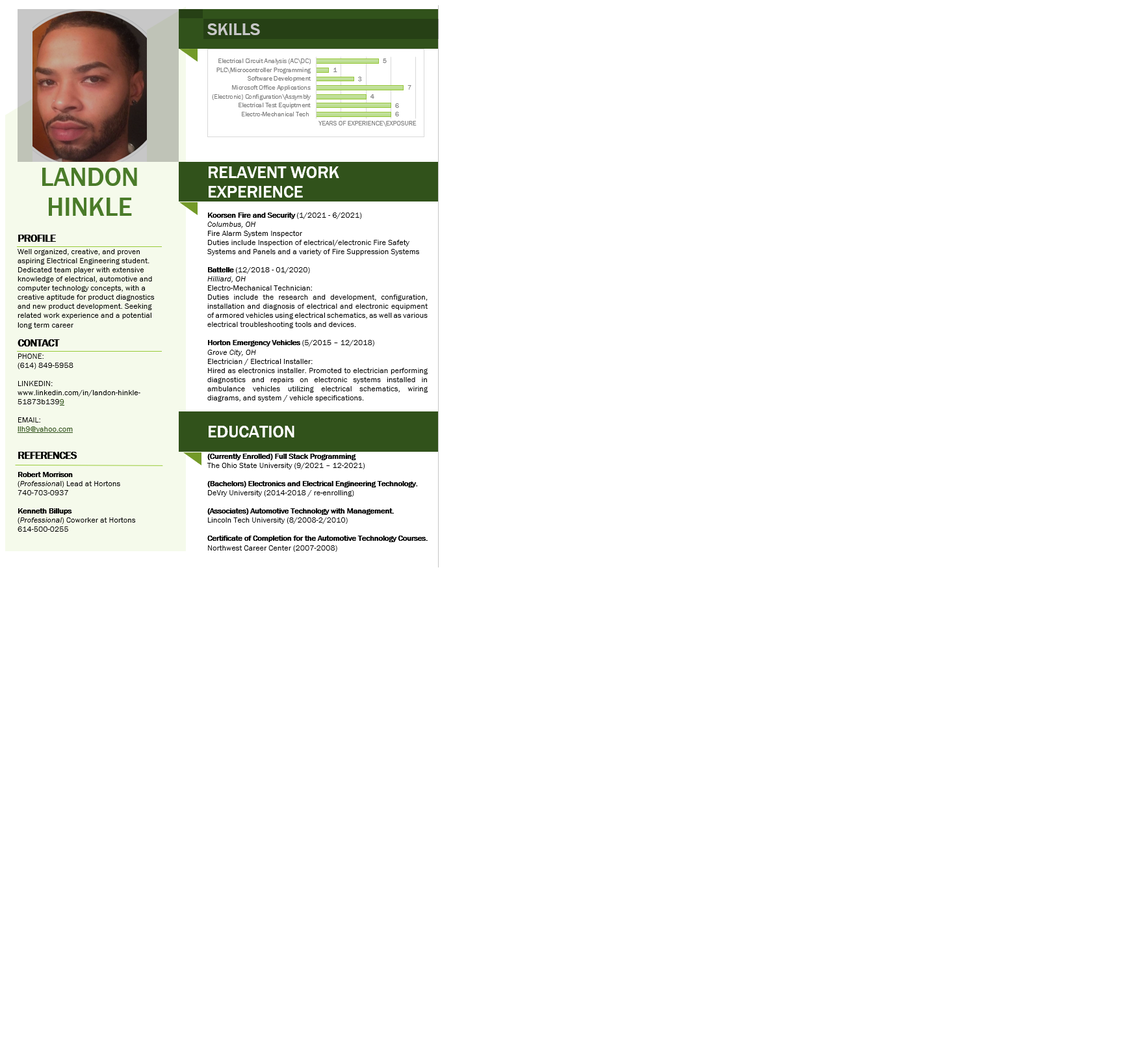
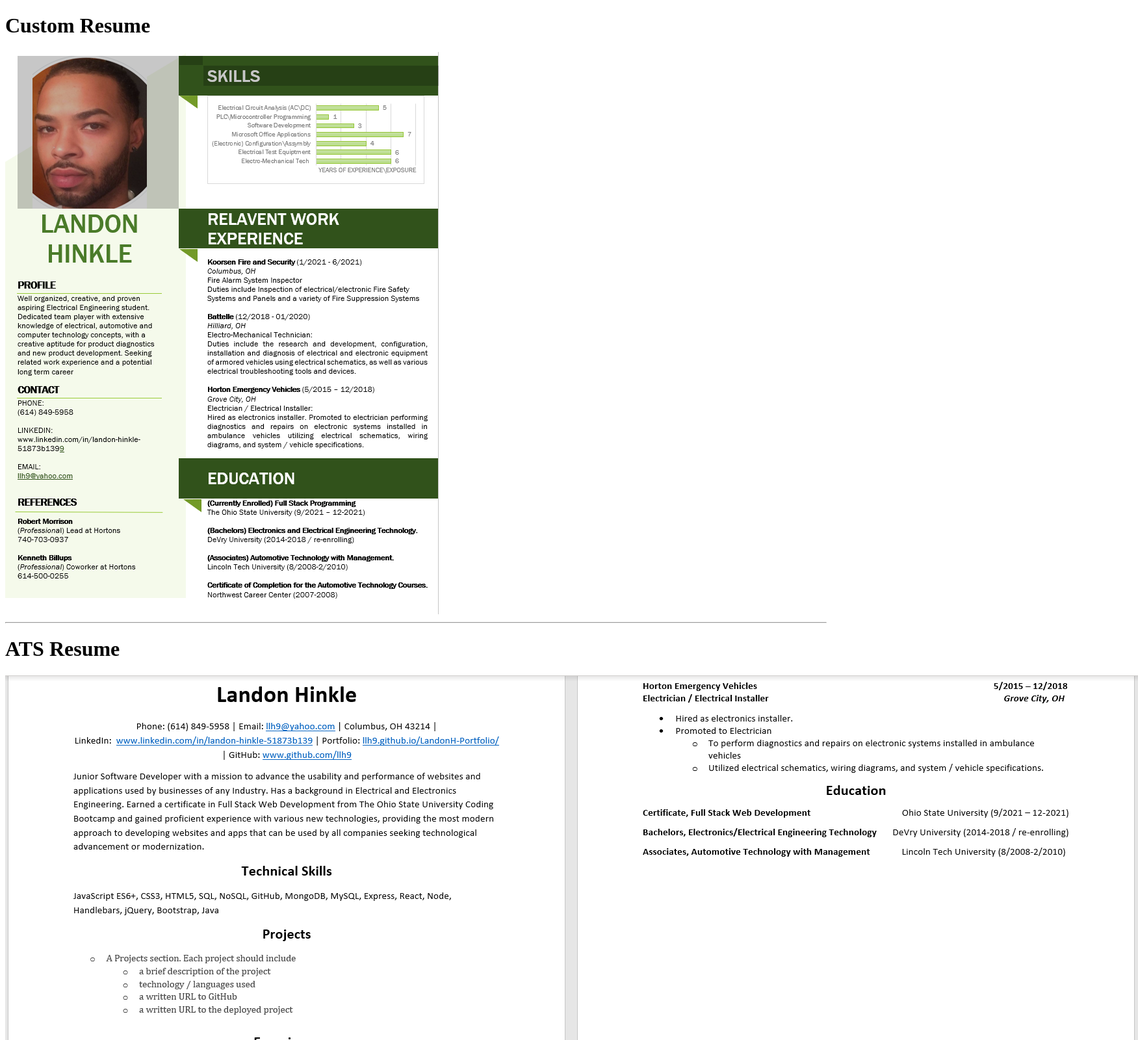
Before and after one commit to llh9/Resume-Page, a plain HTML site: page index.html in a window 1280 px wide. Shown: the top 1600 px of the page at 65% size, 1751 px wide, since content can reach past the window. Before the commit the page ends 885 px from the top, so only its background shows below. Drawn offline with Linux system fonts and the light colour scheme.

Commit message:
added ATS Resume

```diff
--- a/index.html
+++ b/index.html
@@ -8,7 +8,11 @@
 </head>
 <body>
     <main>
+        <h1>Custom Resume</h1>
         <img src="./assets/images/resume-img.PNG" alt="Image of Landon Hinkle's Resume">
+        <hr>
+        <h1>ATS Resume</h1>
+        <img src="./assets/images/ATS-Resume-img.PNG" alt="Image of Landon Hinkle's ATS Resume">
     </main>
 </body>
 </html>
```
Also changed, not shown: assets/images/ATS-Resume-img.PNG (added).
